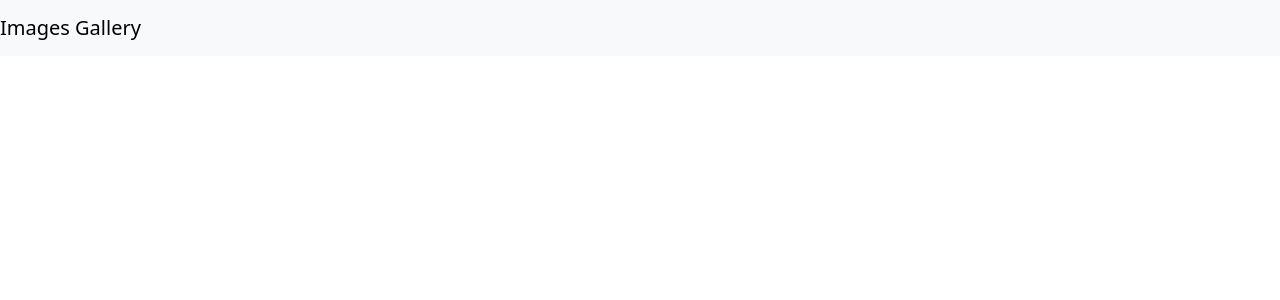
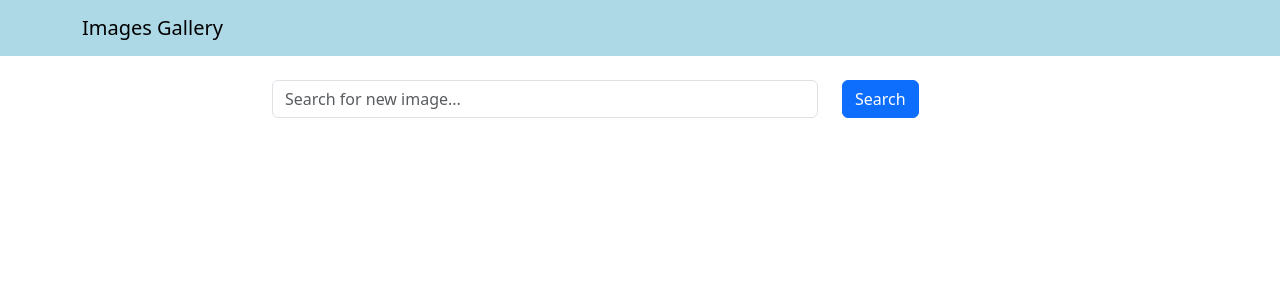
Before and after one commit to gjhyun/images-gallery, a React (Create React App) app in the folder frontend/: page / in a window 1280 px wide. Shown: the top 300 px of the page. Built offline with nearby package versions, Linux system fonts and the light colour scheme.

Commit message:
controlled Search component

```diff
--- a/frontend/src/App.js
+++ b/frontend/src/App.js
@@ -1,10 +1,21 @@
+import { useState } from 'react';
 import 'bootstrap/dist/css/bootstrap.min.css';
 import Header from './components/Header';
+import Search from './components/Search';
+
 
 function App() {
+  const [word, setWord] = useState(''); {/** word is part of state of this component. initial value is empty string */}
+
+  const handleSearchSubmit = (e) => { {/** e is an event */}
+    e.preventDefault()
+    console.log(word)
+  }
+
   return (
     <div className="App">
       <Header title="Images Gallery"/>
+      <Search word={word} setWord={setWord} handleSubmit={handleSearchSubmit} />
     </div>
   );
 }
--- a/frontend/src/components/Header.js
+++ b/frontend/src/components/Header.js
@@ -1,10 +1,16 @@
 import React from 'react';
-import { Navbar } from 'react-bootstrap';
+import { Navbar, Container } from 'react-bootstrap';
+
+const navbarStyle = {
+    backgroundColor: 'lightblue'
+};
 
 const Header = ({ title }) => {
     return (
-        <Navbar bg="light" data-bs-theme="light">
-          <Navbar.Brand href="/">{ title }</Navbar.Brand>
+        <Navbar style={navbarStyle} data-bs-theme="light">
+            <Container>
+                <Navbar.Brand href="/">{ title }</Navbar.Brand>
+            </Container>
       </Navbar>
     )
 };
--- /dev/null
+++ b/frontend/src/components/Search.js
@@ -0,0 +1,30 @@
+import React from "react";
+import { Container, Row, Col, Form, Button } from "react-bootstrap";
+
+const Search = ({word, setWord, handleSubmit}) => {
+  return (
+    <Container className="mt-4">
+      <Row className="justify-content-center">
+        <Col xs={12} md={8}>
+          <Form onSubmit={handleSubmit}>
+            <Row>
+              <Col xs={9}>
+                <Form.Control
+                    type="text"
+                    value={word /**controlled input: word */}
+                    onChange={(e) => setWord(e.target.value) /** when we get this event we call setWord func */}
+                    placeholder="Search for new image..."
+                />
+              </Col>
+              <Col>
+                <Button variant="primary" type="submit">Search</Button>
+              </Col>
+            </Row>
+          </Form>
+        </Col>
+      </Row>
+    </Container>
+  );
+};
+
+export default Search;
```
